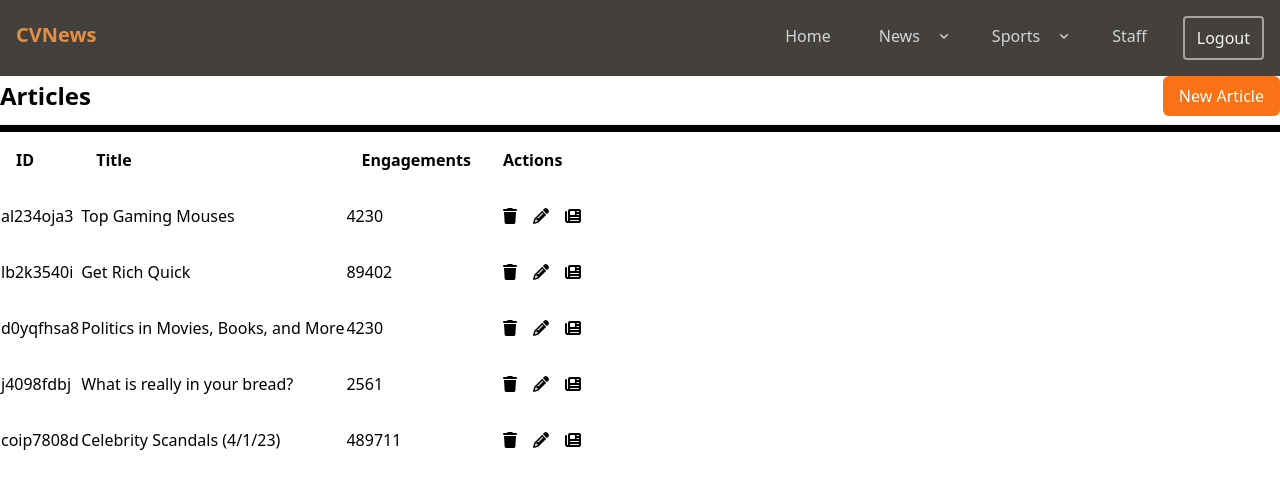
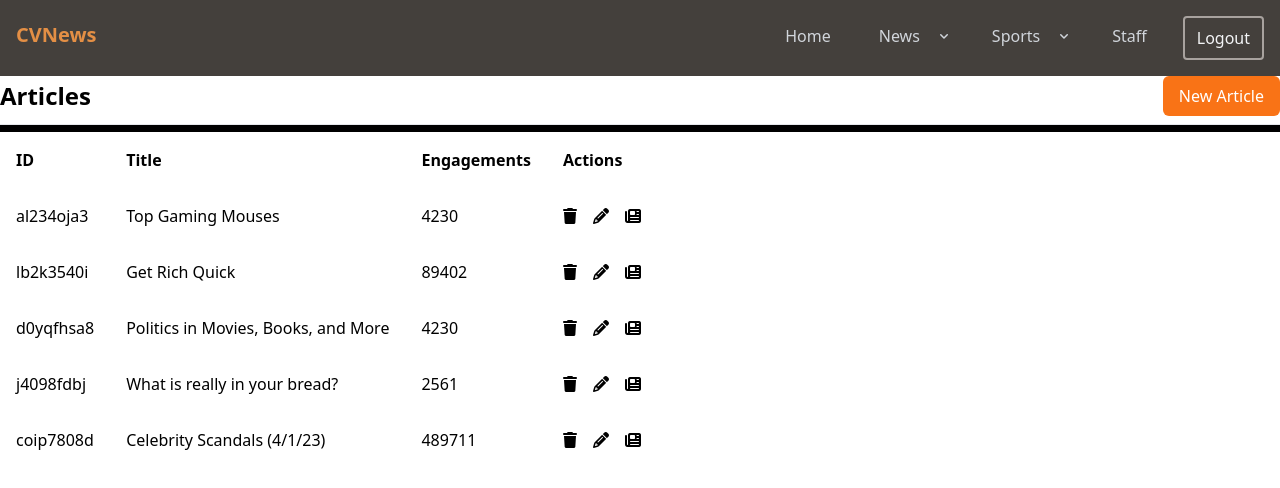
Before and after one commit to Algorithm-Allies/valleyNews, a React (Vite) app in the folder client/: page /auth/business/dashboard in a window 1280 px wide. Shown: the top 488 px of the page. Built offline with nearby package versions, Linux system fonts and the light colour scheme.

Commit message:
add padding to table data

```diff
--- a/client/src/pages/Business/BusinessPanel.jsx
+++ b/client/src/pages/Business/BusinessPanel.jsx
@@ -69,7 +69,7 @@ function BusinessPanel({dataType}) {
             <tr className="">
               {
                 headers.map(header=>(
-                  <td>{item[header]}</td>
+                  <td className="p-4">{item[header]}</td>
                 ))
               }
               <td className="p-4">
```
